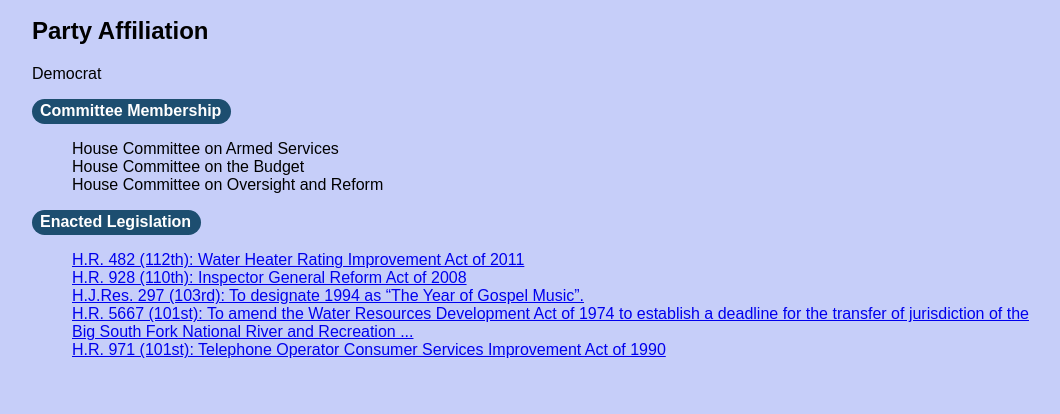
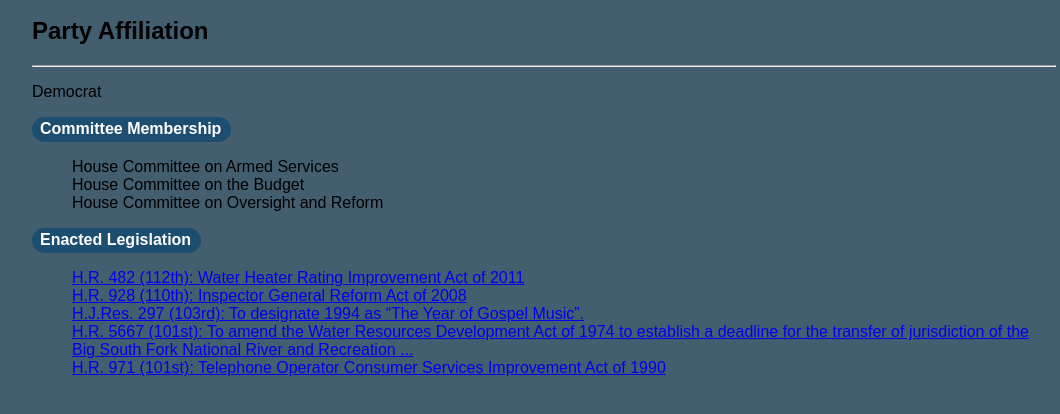
Before and after one commit to sarahkfleming/html-components, a plain HTML site: page index.html in a window 1280 px wide. Shown: the part 380-794 px from the top of the page, without its empty margins (96-1156 px from the left). Drawn offline with Linux system fonts and the light colour scheme.

Commit message:
Changed background color

```diff
--- a/index.html
+++ b/index.html
@@ -20,7 +20,7 @@
             <!-- Representative's Basic Information -->
             <h1>Representative Jim Cooper</h1>
                 <p>Tennessee's 5th Congressional District</p>
-                <h2>Party Affiliation</h2>
+                <h2>Party Affiliation</h2><hr>
                 <p>Democrat</p>
             <!-- Committee Membership -->
             <section class="bio__committees">
--- a/main.css
+++ b/main.css
@@ -1,5 +1,5 @@
 html {
-    background-color: rgba(142, 158, 245, 0.5);
+    background-color: #425E6F;
 }
 
 body {
```
